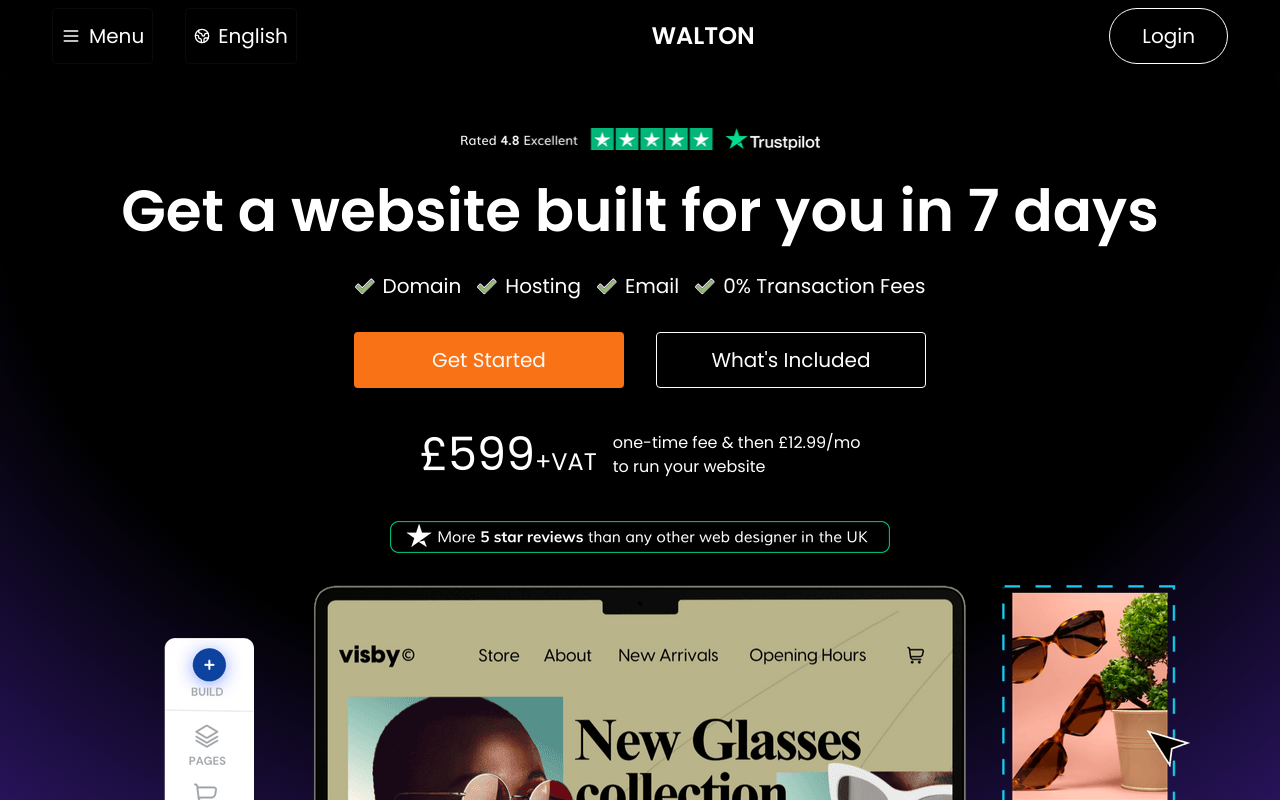
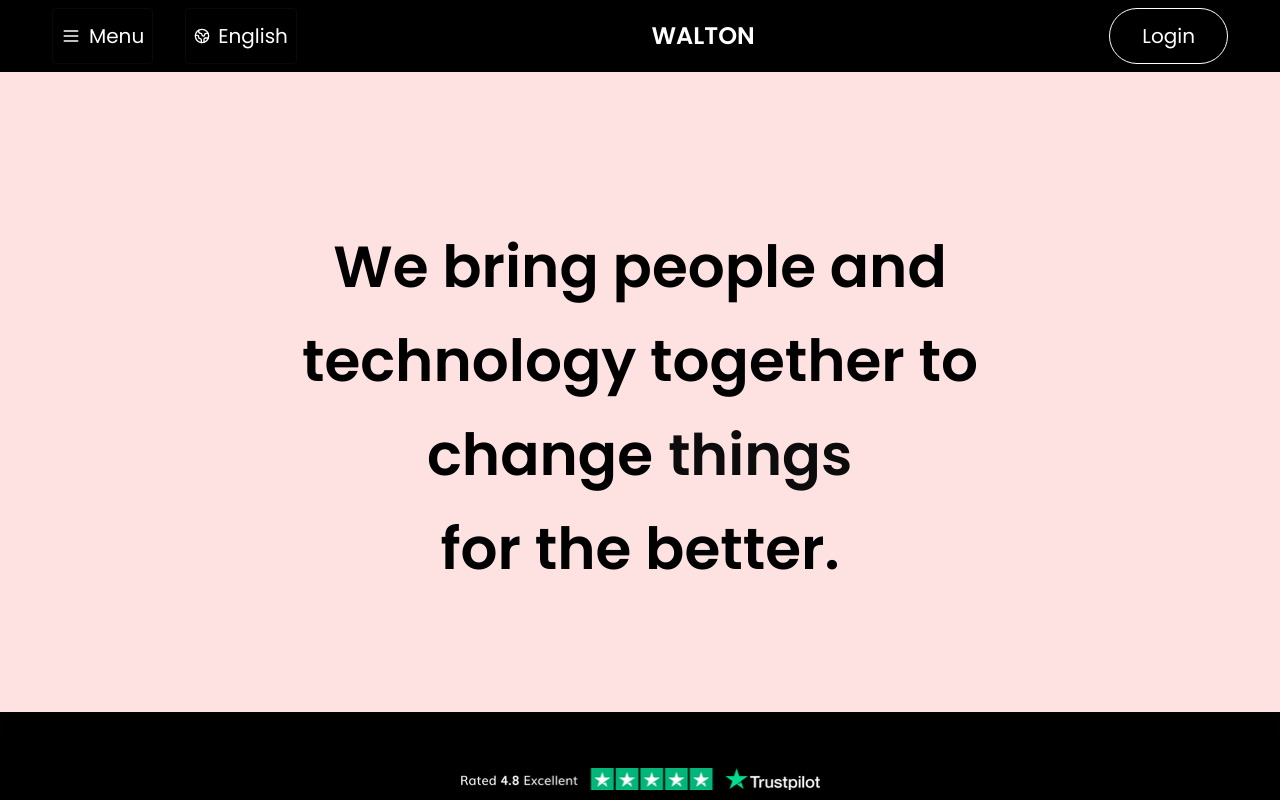
Before and after one commit to glimmrz/ueni_clone, a Next.js app: page / in a window 1280 px wide. Shown: the top 800 px of the page. Built offline with nearby package versions, Linux system fonts and the light colour scheme.

Commit message:
landing w/ bg vid

```diff
--- a/src/app/(landing)/page.jsx
+++ b/src/app/(landing)/page.jsx
@@ -3,6 +3,7 @@
 import { Faq } from "@/components/faq/faq";
 import { Features } from "@/components/features";
 import { Hero } from "@/components/hero/hero";
+import { Landing } from "@/components/landing";
 import { Process } from "@/components/process/process";
 import { Refund } from "@/components/refund";
 import { Services } from "@/components/services/services";
@@ -11,6 +12,7 @@
 export default function Home() {
   return (
     <>
+      <Landing />
       <Hero />
       <Features />
       <Process />
--- /dev/null
+++ b/src/components/landing.jsx
@@ -0,0 +1,53 @@
+"use client";
+
+import { useEffect, useState } from "react";
+import { Heading } from "./heading";
+import { Section } from "./section";
+
+export function Landing() {
+  const [currentIndex, setCurrentIndex] = useState(0);
+  const [isAnimating, setIsAnimating] = useState(false);
+  const words = ["people", "businesses", "things"];
+
+  useEffect(() => {
+    const intervalId = setInterval(() => {
+      setIsAnimating(true);
+
+      setTimeout(() => {
+        setCurrentIndex((prevIndex) => (prevIndex + 1) % words.length);
+        setIsAnimating(false);
+      }, 500);
+    }, 3000);
+
+    return () => clearInterval(intervalId);
+  }, [words.length]);
+
+  return (
+    <div className="h-[70vh] md:h-[80vh] bg-red-100 w-full flex items-center justify-center">
+      <Section>
+        <Heading className="text-center leading-snug md:leading-relaxed text-4xl">
+          <span className="sr-only">
+            We bring people and technology together to change{" "}
+            {words[currentIndex]} for the better.
+          </span>
+          <span aria-hidden="true">
+            We bring people and <br /> technology together to <br />{" "}
+            <span className="transition-transform duration-300">change</span>{" "}
+            <span className="inline-flex items-center justify-center">
+              <span
+                className={`inline-block transition-all duration-1000 ease-in-out ${
+                  isAnimating ? "opacity-0 scale-75" : "opacity-100 scale-100"
+                }`}
+                style={{ transformOrigin: "center" }}
+              >
+                {words[currentIndex]}
+              </span>
+            </span>
+            <br />
+            for the better.
+          </span>
+        </Heading>
+      </Section>
+    </div>
+  );
+}
```
Also changed, not shown: 1 other file (tests, documents, lock files or other folders).
